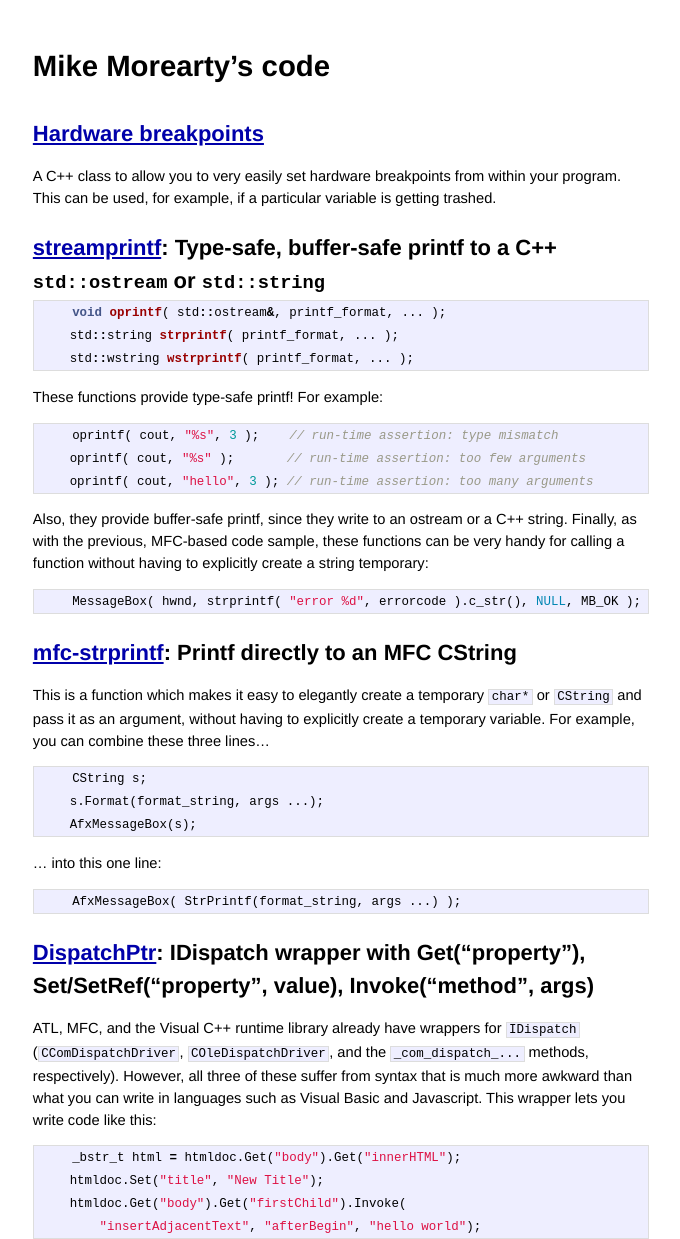
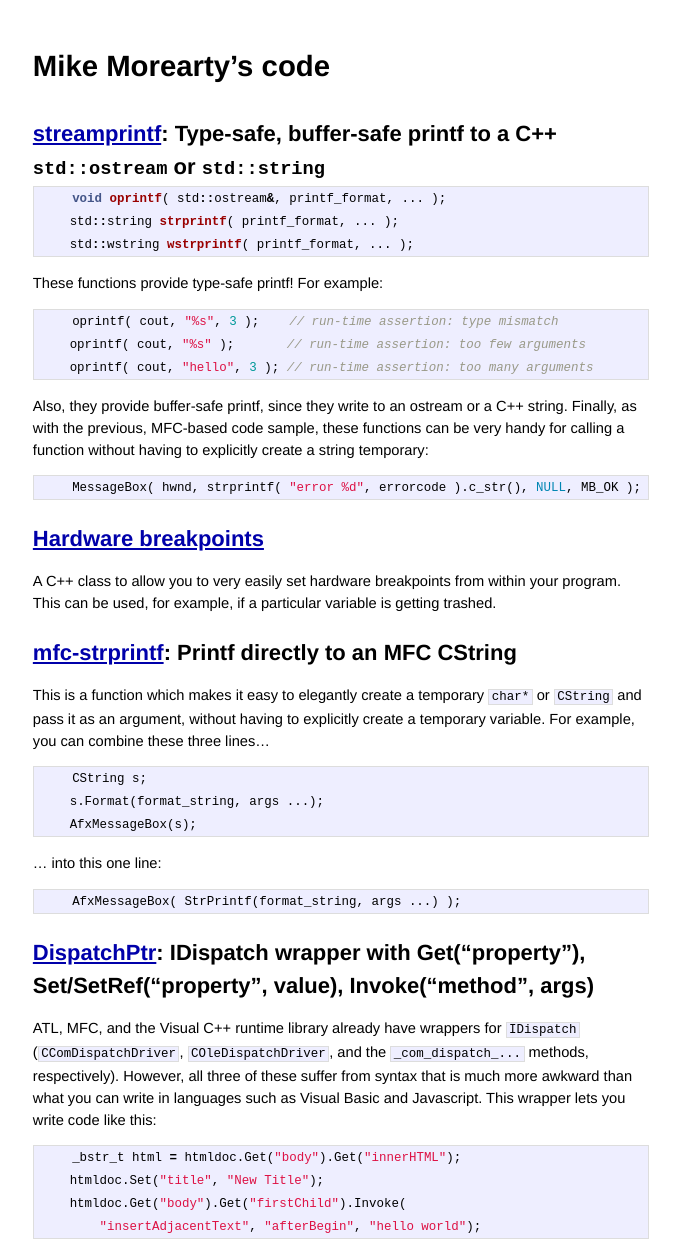
Before and after one commit to mmorearty/mmorearty.github.com, a Jekyll site: the page built from index.md, in a window 1280 px wide. Shown: the whole page, without its empty margins (299-979 px from the left). Built offline with Jekyll 4.4.1, drawn with Linux system fonts in a browser that asks for light colours; Markdown is read by kramdown in place of the engine named in the settings; part of the change alters nothing that is shown.

Commit message:
put most useful stuff at top of page

````diff
--- a/index.md
+++ b/index.md
@@ -3,12 +3,6 @@ layout: default
 ---
 
 # Mike Morearty's code
-
-## [Hardware breakpoints](https://github.com/mmorearty/hardware-breakpoints)
-
-A C++ class to allow you to very easily set hardware breakpoints from within
-your program.  This can be used, for example, if a particular variable is
-getting trashed.
 
 ## **[streamprintf](https://github.com/mmorearty/streamprintf):** Type-safe, buffer-safe printf to a C++ `std::ostream` or `std::string`
 
@@ -34,6 +28,12 @@ string temporary:
 ```c++
     MessageBox( hwnd, strprintf( "error %d", errorcode ).c_str(), NULL, MB_OK );
 ```
+
+## [Hardware breakpoints](https://github.com/mmorearty/hardware-breakpoints)
+
+A C++ class to allow you to very easily set hardware breakpoints from within
+your program.  This can be used, for example, if a particular variable is
+getting trashed.
 
 ## **[mfc-strprintf](https://github.com/mmorearty/mfc-strprintf):** Printf directly to an MFC CString
 
````
